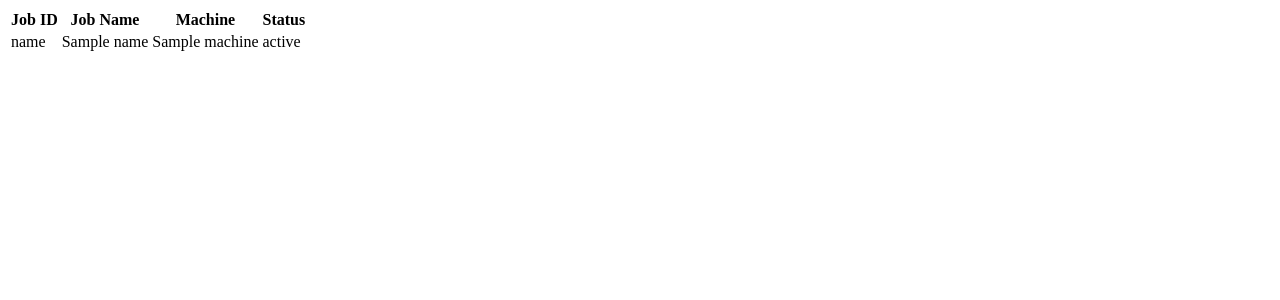
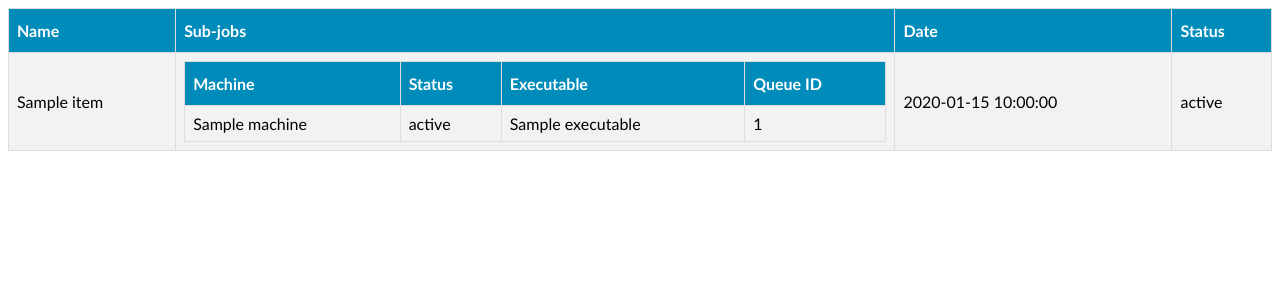
Before and after one commit to VESTEC-EU/vestec-system, a Flask app: page /jobs in a window 1280 px wide. Shown: the top 300 px of the page. Run offline with Flask 2, Linux system fonts and the light colour scheme; a database or web service that is not in the repository returns one stand-in record (values such as "Sample title"); data that the repository does not hold is empty.

Commit message:
BP: Data structure modifications + styling

```diff
--- a/website/app.py
+++ b/website/app.py
@@ -6,7 +6,7 @@ from flask import Flask, render_template, request, jsonify
 
 app = Flask(__name__)  # create an instance if the imported Flask class
 
-targetURI = 'http://0.0.0.0:5001/jobs'
+targetURI = 'http://127.0.0.1:5500/jobs'
 current_job = {'uuid': '', 'name': ''}
 
 def generate_id():
@@ -57,10 +57,12 @@ def check_job_status():
 
        Data Structures:
        - SMI URI: /jobs/uuid
-       - SMI response data: {'uuid': <uuid>, 'name': <name>, 'status': <status>, 'machine': <machine>}
+       - SMI response data: {"uuid": <jobuuid>, "name": <jobname>, "jobs": [{"machine": <machinename>,
+                             "status": <jobstatus>, "executable": <exec>, "QueueID": <queueid>}, {}],
+                             "date": <jobsubmitdate>, "status": <jobstatus>}
     '''
     current_stat_req = requests.get(targetURI + '/' + str(current_job.get('uuid')))
-    response_data = current_stat_req.json()
+    response_data = [current_stat_req.json()]
 
     return render_template('jobstatustable.html', jobs=response_data)
 
@@ -78,7 +80,9 @@ def check_all_jobs_status():
 
        Data Structures:
        - SMI URI: /jobs
-       - SMI response data: {'uuid': {'uuid': <uuid>, 'name': <name>, 'status': <status>, 'machine': <machine>}}
+       - SMI response data: [{"uuid": <jobuuid>, "name": <jobname>, "jobs": [{"machine": <machinename>,
+                              "status": <jobstatus>, "executable": <exec>, "QueueID": <queueid>}, {}
+                             ], "date": <jobsubmitdate>, "status": <jobstatus>}, {}]
     '''
     all_stat_req = requests.get(targetURI)
     response_data = all_stat_req.json()
--- a/website/static/css/style.css
+++ b/website/static/css/style.css
@@ -1,5 +1,5 @@
 input[type=text] {
-    width: 80%;
+    width: 50%;
     padding: 12px 20px;
     margin: 8px 0;
     box-sizing: border-box;
@@ -24,6 +24,30 @@ input[type=text]:focus {
   outline: none;
 }
 
-.container {
-  margin-top: 20px;
+#confirmation {
+  padding: 10px;
+  color: rgb(15, 153, 96);
 }
+
+.jobs {
+  font-family: "Trebuchet MS", Arial, Helvetica, sans-serif;
+  border-collapse: collapse;
+  width: 100%;
+}
+
+.jobs td, .jobs th {
+  border: 1px solid #ddd;
+  padding: 8px;
+}
+
+.jobs tr:nth-child(even){background-color: #f2f2f2;}
+
+.jobs tr:hover {background-color: #ddd;}
+
+.jobs th {
+  padding-top: 12px;
+  padding-bottom: 12px;
+  text-align: left;
+  background-color: #008CBA;
+  color: white;
+}
--- a/website/templates/index.html
+++ b/website/templates/index.html
@@ -4,9 +4,9 @@
         <link rel="stylesheet" href="{{ url_for('static', filename='css/style.css') }}">
     </head>
     <body>
-        <input type="text" id="userInput" placeholder="Enter the job name...">
+        <input type="text" id="userInput" placeholder="Enter a job name to submit...">
+        <div class="container" id="confirmation"></div>
         <button class="button" id="submitJob" onClick="submitJob()">Submit Job</button>
-        <div class="container" id="confirmation"></div>
         <button class="button" id="checkJobStatus" onClick="getJobStatus()">Check Job Status</button>
         <button class="button" id="checkaAllJobs" onClick="getAllJobsStatus()">Check All Jobs</button>
     </body>
--- a/website/templates/jobstatustable.html
+++ b/website/templates/jobstatustable.html
@@ -1,16 +1,41 @@
-<table>
+<!DOCTYPE html>
+    <head>
+        <title>{% block PageTitle %} {% endblock %}</title>
+        <link rel="stylesheet" href="{{ url_for('static', filename='css/style.css') }}">
+    </head>
+    <body>
+        <table class="jobs">
             <tr>
-            <th>Job ID</th>
-            <th>Job Name</th>
+                <th>Name</th>
+                <th>Sub-jobs</th>
+                <th>Date</th>
+                <th>Status</th>
+            </tr>
+            {% for job in jobs %}
+            <tr>
+                <td>{{ job.get('Name') }}</td>
+                <td>
+                    <table class="jobs">
+                        <tr>
                             <th>Machine</th>
                             <th>Status</th>
+                            <th>Executable</th>
+                            <th>Queue ID</th>
                         </tr>
-        {% for uuid, job in jobs.items() %}
+                        {% for subjob in job.get('jobs') %}
                         <tr>
-            <td>{{ uuid }}</td>
-            <td>{{ job.get('name') }}</td>
-            <td>{{ job.get('machine') }}</td>
+                            <td>{{ subjob.get('machine') }}</td>
+                            <td>{{ subjob.get('status') }}</td>
+                            <td>{{ subjob.get('executable') }}</td>
+                            <td>{{ subjob.get('QueueID') }}</td>
+                        </tr>
+                        {% endfor %}
+                    </table>
+                </td>
+                <td>{{ job.get('date') }}</td>
                 <td>{{ job.get('status') }}</td>
             </tr>
             {% endfor %}
         </table>
+    </body>
+</html>
```
Also changed, not shown: website/static/js/script.js (+8 -1 lines), website/._README.md (added), 1 other file. Lines whose indentation alone changed are shown as unchanged.
